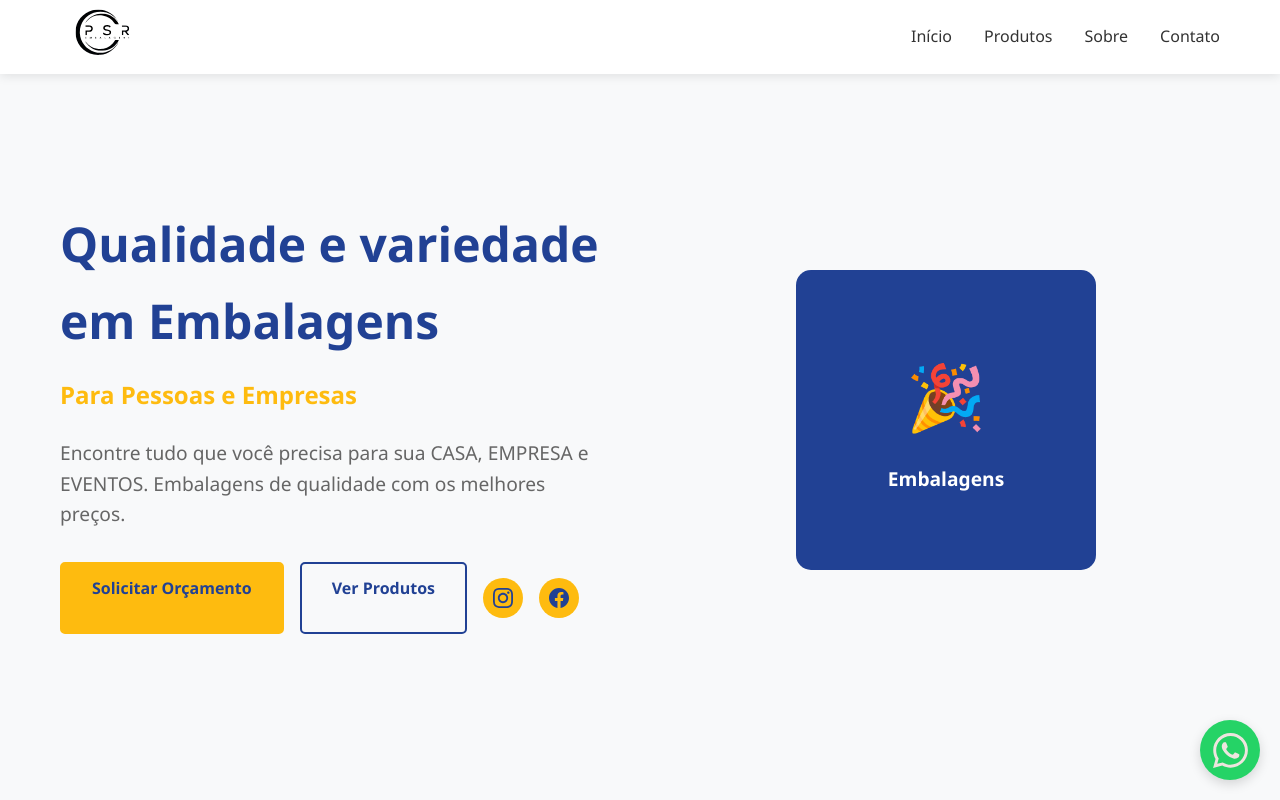
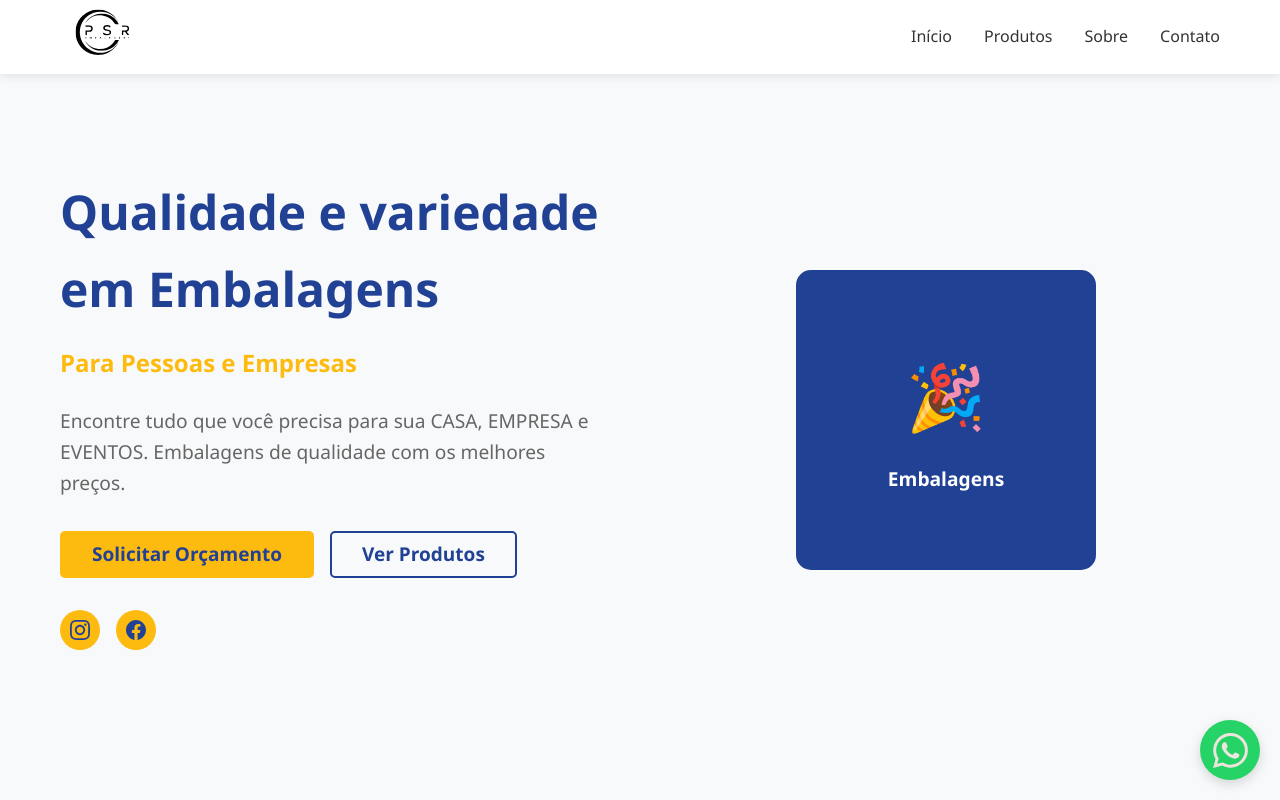
Before and after one commit to gabriel3127/PSR-SITE, a plain HTML site: page index.html in a window 1280 px wide. Shown: the top 800 px of the page. Drawn offline with Linux system fonts and the light colour scheme; a script that the page names is missing.

Commit message:
Add files via upload

```diff
--- a/style.css
+++ b/style.css
@@ -19,15 +19,20 @@ body {
 
 /* Botões */
 .btn {
-    display: inline-block;
+    display: flex;
     padding: 12px 30px;
     text-decoration: none;
     border-radius: 5px;
-    font-weight: 600;
+    font-weight: bold;
     text-align: center;
+    align-items: center;
     transition: all 0.3s ease;
     border: 2px solid transparent;
     cursor: pointer;
+    line-height: 1;
+    vertical-align: middle;
+    box-sizing: border-box;
+    font-size: 1.19rem;
 }
 
 .btn-primary {
```
